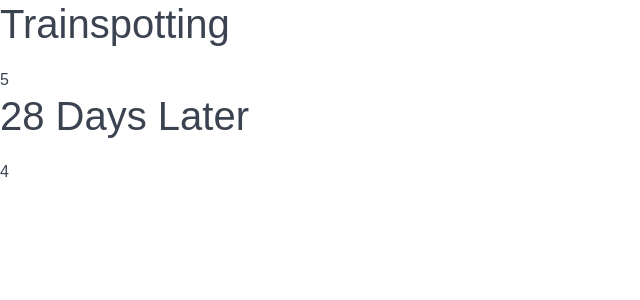
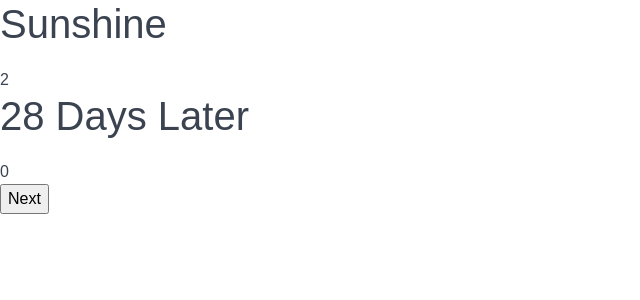
Before and after one commit to javierforero/voting-server, a React (Create React App) app in the folder voting-client/: page /#/results in a window 1280 px wide. Shown: the top 300 px of the page, without its empty margins (0-640 px from the left). Built offline with nearby package versions, Linux system fonts and the light colour scheme.

Commit message:
connected voting and results comp to store

```diff
--- a/voting-client/package.json
+++ b/voting-client/package.json
@@ -7,9 +7,11 @@
     "react": "^16.2.0",
     "react-addons-pure-render-mixin": "^15.6.2",
     "react-dom": "^16.2.0",
+    "react-redux": "^5.0.6",
     "react-router": "^4.2.0",
     "react-router-dom": "^4.2.2",
     "react-scripts": "1.1.0",
+    "redux": "^3.7.2",
     "spectre.css": "^0.5.0"
   },
   "scripts": {
--- a/voting-client/src/components/App.js
+++ b/voting-client/src/components/App.js
@@ -1,5 +1,4 @@
 import React, { Component } from 'react';
-import {List, Map} from 'immutable';
 import Voting from './Voting';
 import Results from './Results';
 import {
@@ -7,33 +6,39 @@
     HashRouter,
     Switch
 } from 'react-router-dom';
+import {createStore} from 'redux';
+import {Provider} from 'react-redux';
+import reducer from './reducer';
 
-const pair = List.of('Trainspotting', '28 Days Later');
-const tally = Map({'Trainspotting': 5, '28 Days Later': 4});
+const store = createStore(reducer);
+
+store.dispatch({
+  type: 'SET_STATE',
+  state: {
+    vote: {
+      pair: ['Sunshine', '28 Days Later'],
+      tally: {Sunshine: 2}
+    }
+  }
+});
 
 class App extends Component {
 
     render() {
 
         return(
+          <Provider store={store}>
             <HashRouter>
               <Switch>
                 <Route exact path="/"
-                render={() =>
-                  <Voting pair={pair}
-                          tally={tally}
-                  />
-                }
+                  component={Voting}
                 />
                 <Route path="/results"
-                render={() =>
-                  <Results pair={pair}
-                           tally={tally}
-                  />
-                }
+                  component={Results}
               />
               </Switch>
             </HashRouter>
+          </Provider>
         )
     }
 }
--- a/voting-client/src/components/Results.js
+++ b/voting-client/src/components/Results.js
@@ -1,4 +1,6 @@
-import React, {Component} from 'react'
+import React, {Component} from 'react';
+import Winner from './Winner';
+import {connect} from 'react-redux';
 
 class Results extends Component {
 
@@ -17,7 +19,9 @@
     render() {
 
         return (
+            this.props.winner ? <Winner ref="winner" winner={this.props.winner} /> :
             <div className="results">
+              <div className="tally">
                 {this.getPair().map(entry =>
                   <div key={entry} className="entry">
                     <h1>{entry}</h1>
@@ -25,12 +29,26 @@
                       {this.getVotes(entry)}
                     </div>
                   </div>
-              )
-
-              }
+                )}
+              </div>
+              <div className="management">
+                <button ref="next"
+                        className="next"
+                        onClick={this.props.next}>
+                  Next
+                </button>
+              </div>
             </div>
         );
     }
 }
 
-export default Results;
+function mapStateToProps(state) {
+  return {
+    pair: state.getIn(['vote', 'pair']),
+    tally: state.getIn(['vote', 'tally']),
+    winner: state.get('winner')
+  }
+}
+
+export default connect(mapStateToProps)(Results);
--- a/voting-client/src/components/Voting.js
+++ b/voting-client/src/components/Voting.js
@@ -1,5 +1,6 @@
 import React, { Component } from 'react';
 import './App.css';
+import { connect } from 'react-redux';
 import Vote from './Vote';
 import Winner from './Winner';
 
@@ -21,4 +22,11 @@
   }
 }
 
-export default Voting;
+function mapStateToProps(state) {
+  return {
+    pair: state.getIn(['vote','pair']),
+    winner: state.get('winner')
+  };
+}
+
+export default connect(mapStateToProps)(Voting);
--- /dev/null
+++ b/voting-client/src/components/reducer.js
@@ -0,0 +1,16 @@
+import {Map} from 'immutable';
+
+function setState(state, newState) {
+  return state.merge(newState);
+}
+
+export default function(state = Map(), action) {
+    switch(action.type) {
+        case 'SET_STATE':
+          return setState(state, action.state)
+
+        default:
+    }
+
+    return state;
+}
```
Also changed, not shown: 1 other file (tests, documents, lock files or other folders). Lines whose indentation alone changed are shown as unchanged.
